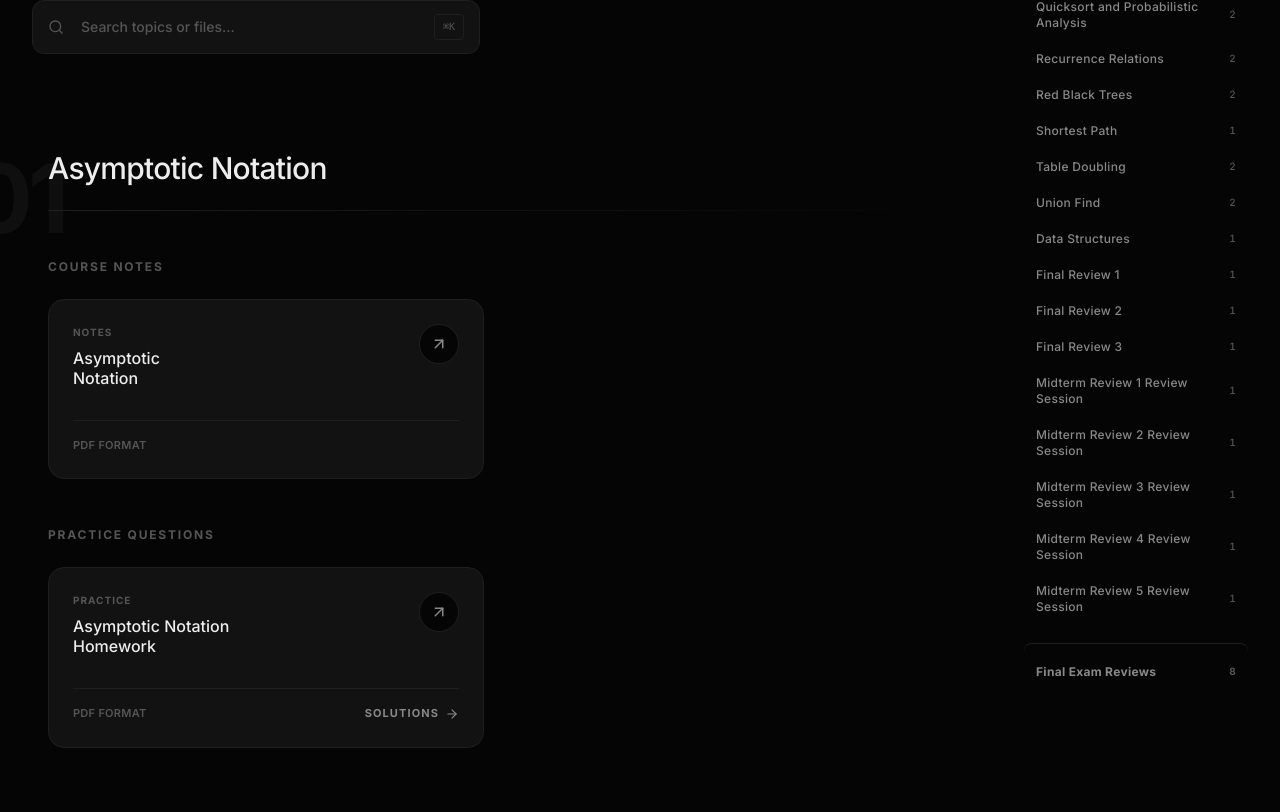
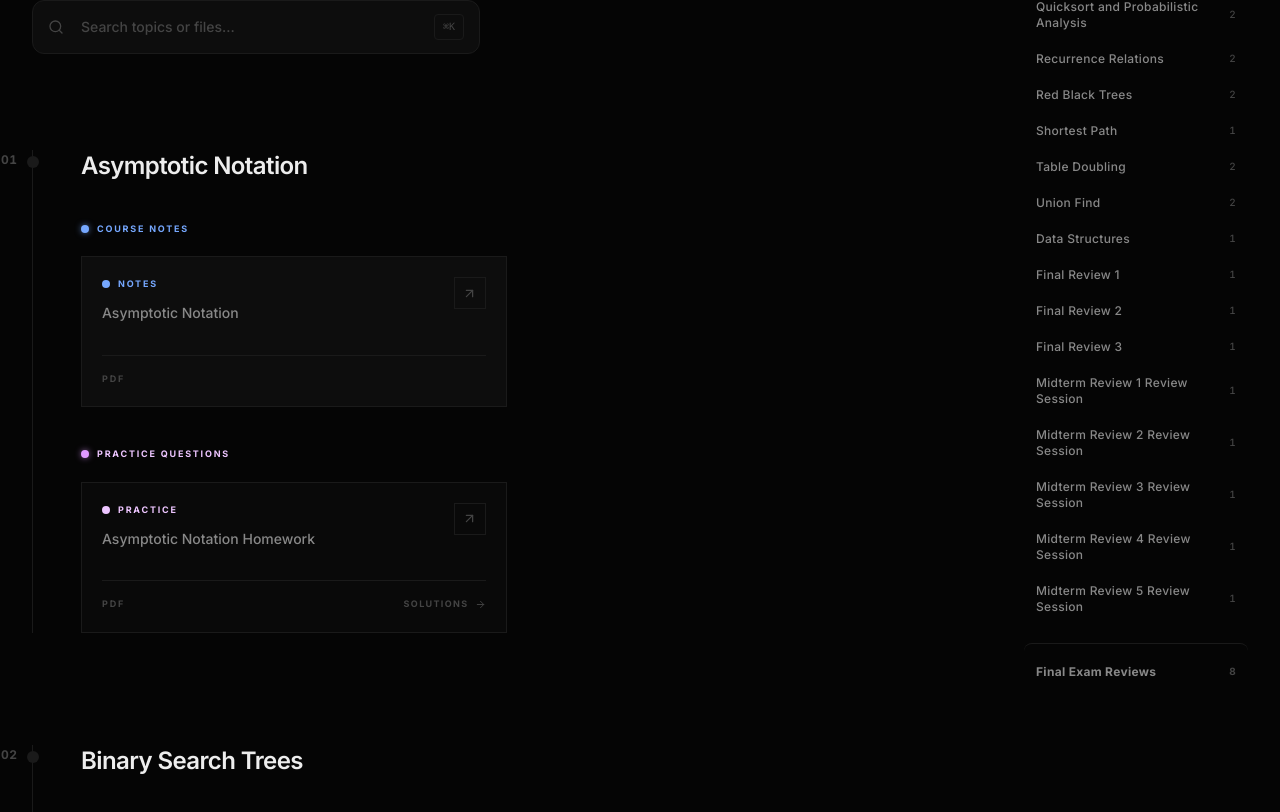
Before and after one commit to krishdeshmukhhh/Foundations2_Review, a React (Vite) app: page / in a window 1280 px wide. Shown: the part 528-1340 px from the top of the page. Built offline with nearby package versions, Linux system fonts and the light colour scheme.

Commit message:
Aesthetic changes

```diff
--- a/src/components/FileCard.tsx
+++ b/src/components/FileCard.tsx
@@ -1,4 +1,4 @@
-import { ArrowRight, ArrowUpRight } from 'lucide-react'
+import { ArrowUpRight, ArrowRight } from 'lucide-react'
 
 interface FileCardProps {
   title: string
@@ -7,17 +7,46 @@ interface FileCardProps {
   type?: 'notes' | 'questions' | 'review'
 }
 
-export function FileCard({ title, path, solutionPath, type }: FileCardProps) {
+const typeConfig = {
+  notes: {
+    label: 'Notes',
+    tint: 'rgba(255, 255, 255, 0.03)',
+    hoverTint: 'rgba(255, 255, 255, 0.055)',
+    dot: '#76a8ffff',   // gray-400
+  },
+  questions: {
+    label: 'Practice',
+    tint: 'rgba(255, 255, 255, 0.015)',
+    hoverTint: 'rgba(255, 255, 255, 0.04)',
+    dot: '#edc5ffff',   // gray-500
+  },
+  review: {
+    label: 'Review',
+    tint: 'rgba(255, 255, 255, 0.025)',
+    hoverTint: 'rgba(255, 255, 255, 0.05)',
+    dot: '#456e4bff',   // gray-300
+  },
+}
+
+export function FileCard({ title, path, solutionPath, type = 'notes' }: FileCardProps) {
+  const cfg = typeConfig[type]
+
   return (
-    <div className="file-card group relative flex flex-col justify-between p-6 rounded-2xl bg-[var(--color-bg-tertiary)] border border-[var(--color-border)] hover:border-[var(--color-border-hover)] transition-all duration-500 overflow-hidden">
-      <div className="absolute inset-0 bg-gradient-to-br from-white/[0.02] to-transparent opacity-0 group-hover:opacity-100 transition-opacity duration-500 pointer-events-none" />
-
+    <div
+      className="file-card group relative flex flex-col justify-between p-5 border border-[var(--color-border)] hover:border-[var(--color-border-hover)] transition-all duration-200 overflow-hidden"
+      style={{ background: cfg.tint }}
+      onMouseEnter={e => (e.currentTarget.style.background = cfg.hoverTint)}
+      onMouseLeave={e => (e.currentTarget.style.background = cfg.tint)}
+    >
       <div className="flex justify-between items-start mb-8 relative z-10">
-        <div>
-          <div className="text-[10px] uppercase tracking-widest text-[var(--color-text-muted)] mb-2 font-bold">
-            {type === 'notes' ? 'Notes' : type === 'questions' ? 'Practice' : 'Review'}
+        <div className="flex-1 pr-4">
+          <div className="flex items-center gap-2 mb-3">
+            <div className="w-2 h-2 rounded-full shrink-0" style={{ background: cfg.dot, boxShadow: `0 0 6px ${cfg.dot}99` }} />
+            <span className="text-[9px] uppercase tracking-[0.2em] font-bold" style={{ color: cfg.dot }}>
+              {cfg.label}
+            </span>
           </div>
-          <h4 className="font-medium text-base text-[var(--color-text-primary)] leading-tight group-hover:text-white transition-colors max-w-[85%]">
+          <h4 className="font-medium text-sm text-[var(--color-text-secondary)] leading-snug group-hover:text-[var(--color-text-primary)] transition-colors">
             {title}
           </h4>
         </div>
@@ -25,23 +54,23 @@ export function FileCard({ title, path, solutionPath, type }: FileCardProps) {
           href={path}
           target="_blank"
           rel="noopener noreferrer"
-          className="w-10 h-10 shrink-0 rounded-full bg-[var(--color-bg-primary)] border border-[var(--color-border)] flex items-center justify-center text-[var(--color-text-secondary)] group-hover:bg-white group-hover:text-black group-hover:border-white transition-all duration-300 transform group-hover:scale-105"
+          className="shrink-0 w-8 h-8 border border-[var(--color-border)] bg-transparent flex items-center justify-center text-[var(--color-text-muted)] group-hover:bg-white group-hover:text-black group-hover:border-white transition-all duration-200"
+          title="Open PDF"
         >
-          <ArrowUpRight size={18} />
+          <ArrowUpRight size={15} />
         </a>
       </div>
 
-      <div className="flex items-center justify-between border-t border-[var(--color-border)] pt-4 relative z-10">
-        <span className="text-[11px] font-semibold tracking-wide text-[var(--color-text-muted)] uppercase">PDF Format</span>
+      <div className="flex items-center justify-between pt-4 border-t border-[var(--color-border)] relative z-10">
+        <span className="text-[9px] font-bold tracking-[0.2em] text-[var(--color-text-muted)] uppercase">PDF</span>
         {solutionPath && (
           <a
             href={solutionPath}
             target="_blank"
             rel="noopener noreferrer"
-            className="flex items-center gap-1.5 text-[11px] uppercase tracking-widest font-bold text-[var(--color-text-secondary)] hover:text-white transition-colors"
+            className="flex items-center gap-1.5 text-[9px] uppercase tracking-[0.15em] font-bold text-[var(--color-text-muted)] hover:text-white transition-colors"
           >
-            <span>Solutions</span>
-            <ArrowRight size={14} />
+            Solutions <ArrowRight size={11} />
           </a>
         )}
       </div>
--- a/src/components/TopicSection.tsx
+++ b/src/components/TopicSection.tsx
@@ -30,22 +30,25 @@ export function TopicSection({ id, title, files, order }: TopicSectionProps) {
   const formatOrder = (num: number) => num.toString().padStart(2, '0')
 
   return (
-    <section id={id} className="scroll-mt-32 mb-32 relative topic-section">
-      <div className="absolute -left-8 md:-left-16 top-0 text-[var(--color-border)] text-7xl md:text-8xl font-bold opacity-40 select-none hidden sm:block tracking-tighter pointer-events-none">
+    <section id={id} className="scroll-mt-32 mb-28 relative topic-section pl-6 md:pl-12 border-l border-[var(--color-border)]">
+      {/* Order number */}
+      <div className="absolute -left-1.5 top-0 w-3 h-3 rounded-full bg-[var(--color-border)] mt-[6px]" />
+      <div className="absolute -left-8 top-0 text-xs font-bold text-[var(--color-text-muted)] tracking-wider tabular-nums mt-0.5 hidden md:block">
         {formatOrder(order)}
       </div>
-      <div className="mb-12 relative z-10 sm:pl-4">
-        <h2 className="text-3xl font-medium tracking-tight text-[var(--color-text-primary)]">{title}</h2>
-        <div className="h-[1px] w-full bg-gradient-to-r from-[var(--color-border)] to-transparent mt-6"></div>
+
+      <div className="mb-10">
+        <h2 className="text-2xl font-semibold tracking-tight text-[var(--color-text-primary)]">{title}</h2>
       </div>
 
-      <div className="space-y-12 relative z-10 sm:pl-4">
+      <div className="space-y-10">
         {hasNotes && (
           <div>
-            <h3 className="text-xs font-bold uppercase tracking-[0.15em] text-[var(--color-text-muted)] mb-6">
+            <h3 className="text-[9px] font-bold uppercase tracking-[0.2em] mb-5 flex items-center gap-2" style={{ color: '#76a8ff' }}>
+              <span className="inline-block w-2 h-2 rounded-full shrink-0" style={{ background: '#76a8ff', boxShadow: '0 0 6px #76a8ff99' }} />
               Course Notes
             </h3>
-            <div className="grid grid-cols-1 md:grid-cols-2 gap-6">
+            <div className="grid grid-cols-1 md:grid-cols-2 gap-3">
               {files.notes.map((file, i) => (
                 <FileCard key={i} title={file.title} path={file.path} type="notes" />
               ))}
@@ -55,18 +58,13 @@ export function TopicSection({ id, title, files, order }: TopicSectionProps) {
 
         {hasQuestions && (
           <div>
-            <h3 className="text-xs font-bold uppercase tracking-[0.15em] text-[var(--color-text-muted)] mb-6">
+            <h3 className="text-[9px] font-bold uppercase tracking-[0.2em] mb-5 flex items-center gap-2" style={{ color: '#edc5ffff' }}>
+              <span className="inline-block w-2 h-2 rounded-full shrink-0" style={{ background: '#df9aff', boxShadow: '0 0 6px #df9aff99' }} />
               Practice Questions
             </h3>
-            <div className="grid grid-cols-1 md:grid-cols-2 gap-6">
+            <div className="grid grid-cols-1 md:grid-cols-2 gap-3">
               {files.questions.map((file, i) => (
-                <FileCard
-                  key={i}
-                  title={file.title}
-                  path={file.path}
-                  solutionPath={file.solutionPath}
-                  type="questions"
-                />
+                <FileCard key={i} title={file.title} path={file.path} solutionPath={file.solutionPath} type="questions" />
               ))}
             </div>
           </div>
@@ -74,18 +72,13 @@ export function TopicSection({ id, title, files, order }: TopicSectionProps) {
 
         {hasReview && (
           <div>
-            <h3 className="text-xs font-bold uppercase tracking-[0.15em] text-[var(--color-text-muted)] mb-6">
+            <h3 className="text-[9px] font-bold uppercase tracking-[0.2em] mb-5 flex items-center gap-2" style={{ color: '#456e4b' }}>
+              <span className="inline-block w-2 h-2 rounded-full shrink-0" style={{ background: '#456e4b', boxShadow: '0 0 6px #456e4b99' }} />
               Final Review
             </h3>
-            <div className="grid grid-cols-1 md:grid-cols-2 gap-6">
+            <div className="grid grid-cols-1 md:grid-cols-2 gap-3">
               {files.reviewQuestions.map((file, i) => (
-                <FileCard
-                  key={i}
-                  title={file.title}
-                  path={file.path}
-                  solutionPath={file.solutionPath}
-                  type="review"
-                />
+                <FileCard key={i} title={file.title} path={file.path} solutionPath={file.solutionPath} type="review" />
               ))}
             </div>
           </div>
--- a/src/index.css
+++ b/src/index.css
@@ -5,12 +5,12 @@
   --color-accent: #f4f4f5;
   --color-bg-primary: #050505;
   --color-bg-secondary: #0a0a0a;
-  --color-bg-tertiary: #121212;
+  --color-bg-tertiary: #0d0d0d;
   --color-text-primary: #ededed;
   --color-text-secondary: #888888;
-  --color-text-muted: #555555;
-  --color-border: #1f1f1f;
-  --color-border-hover: #333333;
+  --color-text-muted: #444444;
+  --color-border: #1a1a1a;
+  --color-border-hover: #2e2e2e;
 }
 
 :root {
@@ -24,35 +24,42 @@ body {
   -webkit-font-smoothing: antialiased;
   -moz-osx-font-smoothing: grayscale;
   line-height: 1.6;
+  /* Subtle dot grid */
+  background-image: radial-gradient(circle, #1f1f1f 1px, transparent 1px);
+  background-size: 28px 28px;
 }
 
-/* Custom Scrollbar */
-::-webkit-scrollbar {
-  width: 6px;
-}
-::-webkit-scrollbar-track {
-  background: var(--color-bg-primary);
-}
-::-webkit-scrollbar-thumb {
-  background: var(--color-border);
-  border-radius: 3px;
-}
-::-webkit-scrollbar-thumb:hover {
-  background: var(--color-text-secondary);
+/* Fade the dot grid at the top so the hero reads clean */
+body::before {
+  content: '';
+  position: fixed;
+  inset: 0;
+  background: radial-gradient(ellipse 80% 60% at 50% -10%, rgba(96, 165, 250, 0.06) 0%, transparent 60%),
+              radial-gradient(ellipse 60% 40% at 50% 0%, rgba(5, 5, 5, 0.9) 0%, transparent 80%);
+  pointer-events: none;
+  z-index: 0;
 }
 
-html {
-  scroll-behavior: smooth;
+#root {
+  position: relative;
+  z-index: 1;
 }
 
+::-webkit-scrollbar { width: 6px; }
+::-webkit-scrollbar-track { background: var(--color-bg-primary); }
+::-webkit-scrollbar-thumb { background: #222; border-radius: 3px; }
+::-webkit-scrollbar-thumb:hover { background: #444; }
+
+html { scroll-behavior: smooth; }
+
 .glass {
-  background: rgba(5, 5, 5, 0.7);
-  backdrop-filter: blur(16px);
-  -webkit-backdrop-filter: blur(16px);
+  background: rgba(5, 5, 5, 0.8);
+  backdrop-filter: blur(20px);
+  -webkit-backdrop-filter: blur(20px);
   border-bottom: 1px solid var(--color-border);
 }
 
 ::selection {
-  background: var(--color-text-primary);
-  color: var(--color-bg-primary);
+  background: #fff;
+  color: #000;
 }
```
